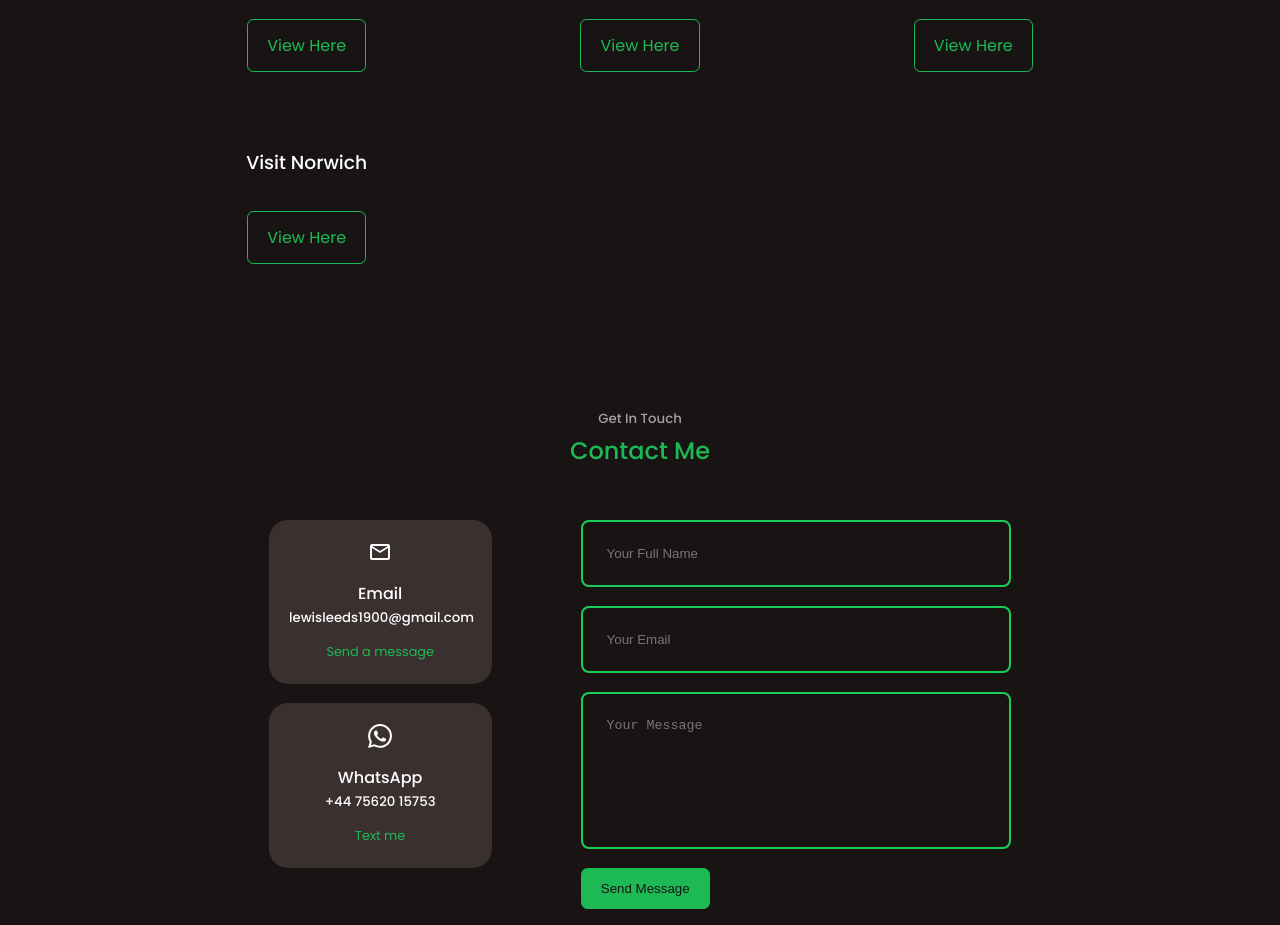
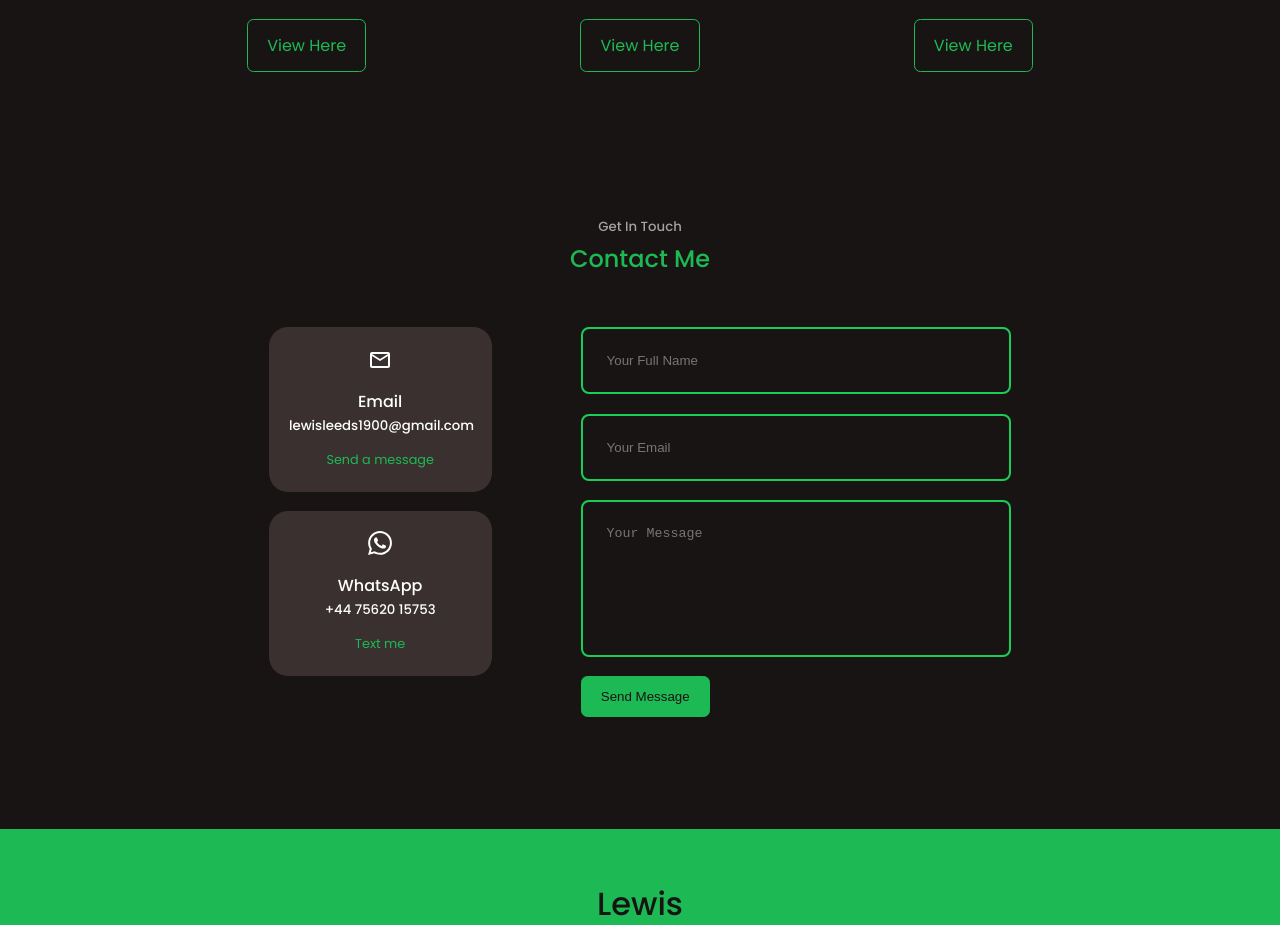
Before and after one commit to lewisleeds1900/lewisleeds1900.github.io, a React (Create React App) app: page / in a window 1280 px wide. Shown: the part 2940-3865 px from the top of the page. Built offline with nearby package versions, Linux system fonts and the light colour scheme; the HTML template or start-up script is replaced by a standard one.

Commit message:
Removed visit norwich from portfolio

```diff
--- a/src/components/portfolio/Portfolio.jsx
+++ b/src/components/portfolio/Portfolio.jsx
@@ -50,12 +50,6 @@ const Portfolio = () => {
               <a href="https://www.warhammer-community.com" className='btn' target='_blank' rel="noreferrer">View Here</a>
             </div>
         </article>
-        <article className='portfolio__item'>
-            <h3>Visit Norwich</h3>
-            <div className="portfolio__item-cta">
-              <a href="https://www.visitnorwich.co.uk" className='btn' target='_blank' rel="noreferrer">View Here</a>
-            </div>
-        </article>
       </div>
     </section>
   )
```
